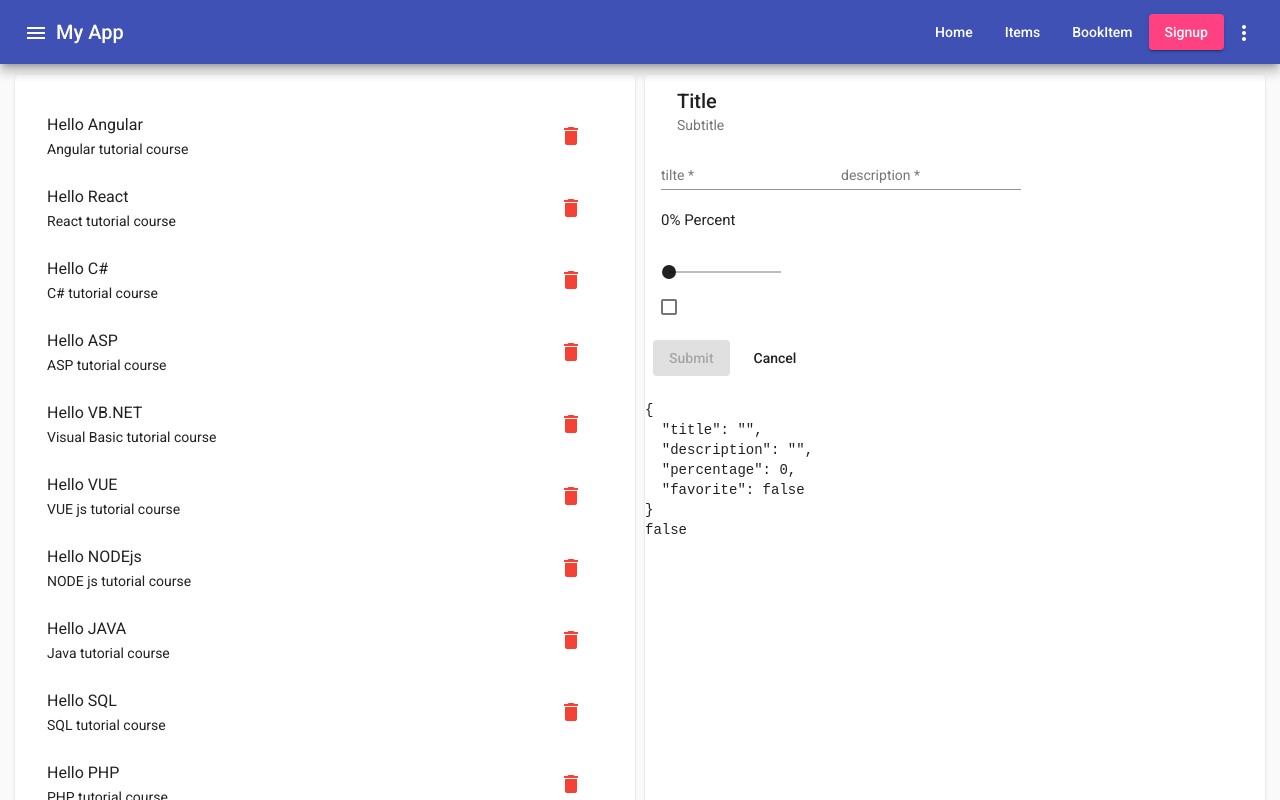
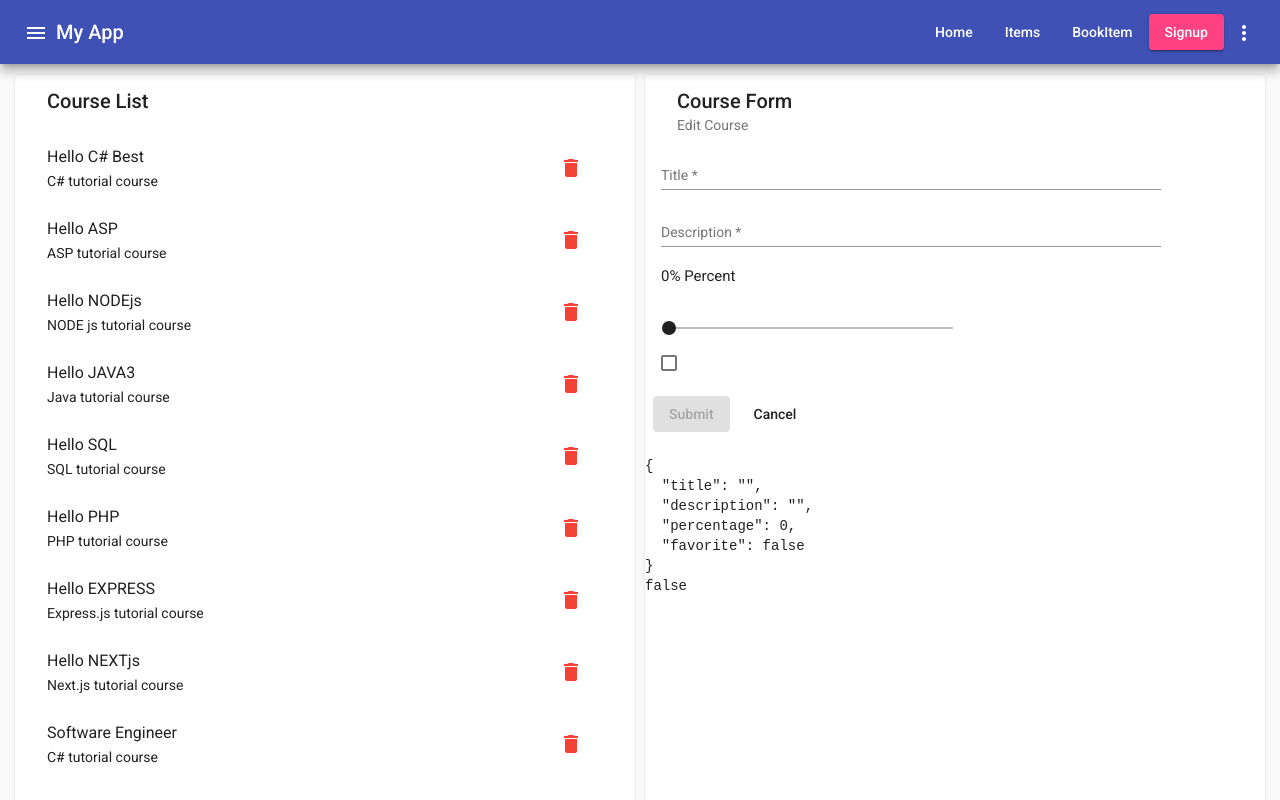
Before and after one commit to Bondesvick/AngularMaterial, an Angular app: page /items in a window 1280 px wide. Built offline with nearby package versions, Linux system fonts and the light colour scheme; data requests are answered from the project's data file.

Commit message:
seperated parts into components

```diff
--- a/server/db.json
+++ b/server/db.json
@@ -1,22 +1,8 @@
 {
   "courses": [
     {
-      "id": 1,
-      "title": "Hello Angular",
-      "description": "Angular tutorial course",
-      "percentage": 20,
-      "favorite": true
-    },
-    {
-      "id": 2,
-      "title": "Hello React",
-      "description": "React tutorial course",
-      "percentage": 0,
-      "favorite": false
-    },
-    {
       "id": 3,
-      "title": "Hello C#",
+      "title": "Hello C# Best",
       "description": "C# tutorial course",
       "percentage": 40,
       "favorite": true
@@ -29,20 +15,6 @@
       "favorite": true
     },
     {
-      "id": 5,
-      "title": "Hello VB.NET",
-      "description": "Visual Basic tutorial course",
-      "percentage": 30,
-      "favorite": false
-    },
-    {
-      "id": 6,
-      "title": "Hello VUE",
-      "description": "VUE js tutorial course",
-      "percentage": 10,
-      "favorite": false
-    },
-    {
       "id": 7,
       "title": "Hello NODEjs",
       "description": "NODE js tutorial course",
@@ -51,7 +23,7 @@
     },
     {
       "id": 8,
-      "title": "Hello JAVA",
+      "title": "Hello JAVA3",
       "description": "Java tutorial course",
       "percentage": 56,
       "favorite": false
@@ -87,22 +59,8 @@
     {
       "id": 13,
       "title": "Software Engineer",
-      "description": "hello",
-      "percentage": 24,
-      "favorite": true
-    },
-    {
-      "id": 14,
-      "title": "fffffdfdf",
-      "description": "fdfdfdfdf",
-      "percentage": 41,
-      "favorite": true
-    },
-    {
-      "id": 15,
-      "title": "Software Engineer",
-      "description": "fdfdfdfdf",
-      "percentage": 51,
+      "description": "C# tutorial course",
+      "percentage": 27,
       "favorite": true
     }
   ]
--- a/src/app/app.module.ts
+++ b/src/app/app.module.ts
@@ -13,6 +13,8 @@ import { NavbarComponent } from './navbar/navbar.component';
 import { HttpClientModule } from '@angular/common/http';
 import { SidenavComponent } from './sidenav/sidenav.component';
 import { HomeComponent } from './home/home.component';
+import { CourseDetailsComponent } from './items/course-details/course-details.component';
+import { CourseListComponent } from './items/course-list/course-list.component';
 
 
 @NgModule({
@@ -22,7 +24,9 @@ import { HomeComponent } from './home/home.component';
     BookitemComponent,
     NavbarComponent,
     SidenavComponent,
-    HomeComponent
+    HomeComponent,
+    CourseDetailsComponent,
+    CourseListComponent
   ],
   imports: [
     BrowserModule,
--- /dev/null
+++ b/src/app/items/course-details/course-details.component.html
@@ -0,0 +1,58 @@
+
+    <mat-card-header>
+        <mat-card-title>Course Form</mat-card-title>
+        <mat-card-subtitle>Edit Course</mat-card-subtitle>
+    </mat-card-header>
+
+    <form #form1="ngForm" (submit)="saveCourse.emit(course)" class="azform">
+        <mat-card-content>
+
+            <mat-form-field class="example-full-width">
+                <mat-label>Title</mat-label>
+                <input matInput placeholder="title"
+                name="title" required type="text"
+                [(ngModel)]="course.title">
+
+            </mat-form-field>
+
+            <mat-form-field class="example-full-width">
+                <mat-label>Description</mat-label>
+                <input matInput placeholder="description"
+                name="description" required type="text"
+                [(ngModel)]="course.description">
+
+            </mat-form-field>
+
+            <section>
+                <h4>{{course?.percentage}}% Percent</h4>
+                <mat-slider
+                min="0"
+                max="100"
+                name="percentage"
+                thumbLabel
+                [(ngModel)]="course.percentage">
+                </mat-slider>
+            </section>
+
+            <section>
+                <mat-checkbox name="favorite"
+                [(ngModel)]="course.favorite"></mat-checkbox>
+            </section>
+        </mat-card-content>
+
+        <mat-card-actions align="start">
+            <button [disabled]="form1.invalid" mat-raised-button color="primary" type="submit">Submit</button>
+
+            <button mat-button type="reset" (click)="cancelCourse.emit()">Cancel</button>
+        </mat-card-actions>
+    </form>
+
+    <mat-card-content>
+        <span *ngIf="course; else elseBlock">{{course?.title}}</span>
+        <ng-template #elseBlock>No lesson yet</ng-template>
+    </mat-card-content>
+
+    <mat-card-footer>
+        <pre>{{form1.value | json}}</pre>
+        <pre>{{form1.valid | json}}</pre>
+    </mat-card-footer>
--- /dev/null
+++ b/src/app/items/course-details/course-details.component.scss
@@ -0,0 +1,16 @@
+.azform{
+    //width: 100%;
+    //display: flex;
+    //flex-direction: column;
+    min-width: 150px;
+    max-width: 500px;
+    width: 100%;
+}
+
+.example-full-width {
+    width: 100%;
+  }
+
+  mat-slider {
+    width: 300px;
+  }
--- /dev/null
+++ b/src/app/items/course-list/course-list.component.html
@@ -0,0 +1,28 @@
+
+    <mat-card-header>
+        <mat-card-title>Course List</mat-card-title>
+    </mat-card-header>
+
+
+    <mat-card-content>
+        <mat-list role="list">
+            <mat-list-item matRipple
+            [matRippleCentered]="false"
+            [matRippleDisabled]="false"
+            [matRippleUnbounded]="false"
+            [matRippleRadius]="700"
+            [matRippleColor]=""
+            role="listitem" *ngFor="let item of courseLessons"
+            (click)="selectLesson.emit(item)">
+
+                    <h3 matLine>{{item.title}}</h3>
+                    <small matLine>{{item.description}}</small>
+
+                    <button mat-button color="warn"
+                        (click)="deleteLesson.emit(item.id);$event.stopImmediatePropagation()">
+                        <mat-icon>delete</mat-icon>
+                    </button>
+
+            </mat-list-item>
+      </mat-list>
+    </mat-card-content>
--- a/src/app/items/items.component.html
+++ b/src/app/items/items.component.html
@@ -1,95 +1,15 @@
 <div class="main">
     <mat-card class="card1">
-
-        <!-- <pre>{{courseLessons | json}}</pre> -->
-
-        <mat-card-content>
-            <mat-list role="list">
-                <mat-list-item matRipple
-                [matRippleCentered]="false"
-                [matRippleDisabled]="false"
-                [matRippleUnbounded]="false"
-                [matRippleRadius]="700"
-                [matRippleColor]=""
-                role="listitem" *ngFor="let item of courseLessons"
-                (click)="selectLesson(item)">
-
-                        <h3 matLine>{{item.title}}</h3>
-                        <small matLine>{{item.description}}</small>
-
-                        <button mat-button color="warn"
-                            (click)="deleteLesson(item.id);$event.stopImmediatePropagation()">
-                            <mat-icon>delete</mat-icon>
-                        </button>
-
-                </mat-list-item>
-          </mat-list>
-        </mat-card-content>
-
+        <app-course-list
+        [courseLessons]="courseLessons"
+        (selectLesson)="selectLesson($event)"
+        (deleteLesson)="deleteLesson($event)"></app-course-list>
     </mat-card>
 
     <mat-card class="card2">
-        <mat-card-header>
-            <mat-card-title>Title</mat-card-title>
-            <mat-card-subtitle>Subtitle</mat-card-subtitle>
-        </mat-card-header>
-
-        <form #form1="ngForm" (submit)="saveLesson(selectedLesson)">
-            <mat-card-content>
-                <!-- <mat-divider></mat-divider> -->
-                <mat-form-field>
-
-                    <input matInput placeholder="tilte"
-                    name="title" required type="text"
-                    [(ngModel)]="selectedLesson.title">
-
-                </mat-form-field>
-
-                <mat-form-field>
-
-                    <input matInput placeholder="description"
-                    name="description" required type="text"
-                    [(ngModel)]="selectedLesson.description">
-
-                </mat-form-field>
-
-                <!-- <mat-divider></mat-divider> -->
-
-                <section>
-                    <h4>{{selectedLesson.percentage}}% Percent</h4>
-                    <mat-slider
-                    min="0"
-                    max="100"
-                    name="percentage"
-                    thumbLabel
-                    [(ngModel)]="selectedLesson.percentage">
-                    </mat-slider>
-                </section>
-                <!-- <mat-divider></mat-divider>  -->
-
-                <section>
-                    <mat-checkbox name="favorite"
-                    [(ngModel)]="selectedLesson.favorite"></mat-checkbox>
-                </section>
-            </mat-card-content>
-
-            <mat-card-actions align="start">
-                <button [disabled]="form1.invalid" mat-raised-button color="primary" type="submit">Submit</button>
-                <!-- <mat-divider></mat-divider> -->
-                <button mat-button (click)="cancel()">Cancel</button>
-            </mat-card-actions>
-        </form>
-
-        <mat-card-content>
-            <span *ngIf="selectedLesson; else eleBlock">{{selectedLesson?.title}}</span>
-            <ng-template #eleBlock>No lesson yet</ng-template>
-        </mat-card-content>
-
-        <mat-card-footer>
-            <pre>{{form1.value | json}}</pre>
-            <pre>{{form1.valid | json}}</pre>
-        </mat-card-footer>
-
+        <app-course-details
+        [course]="selectedLesson"
+        (saveCourse)="saveLesson($event)"
+        (cancelCourse)="cancel()"></app-course-details>
     </mat-card>
-
 </div>
--- a/src/app/items/items.component.scss
+++ b/src/app/items/items.component.scss
@@ -14,5 +14,6 @@
     .card2{
         flex: 1 1;
         margin: 5px;
+        width: 100%;
     }
 }
--- a/src/app/items/items.component.ts
+++ b/src/app/items/items.component.ts
@@ -15,8 +15,7 @@ export class ItemsComponent implements OnInit {
   constructor(private bookService: BookService) { }
 
   ngOnInit(): void {
-    this.resetLesson();
-    this.loadCourses();
+    this.refreshCourses();
   }
 
   loadCourses(){
@@ -36,15 +35,19 @@ export class ItemsComponent implements OnInit {
     this.selectedLesson = emptyLesson;
   }
 
+  refreshCourses(){
+    this.resetLesson()
+    this.loadCourses()
+  }
 
   saveLesson(course){
     if(course.id){
-      this.bookService.update(course);
+      this.bookService.update(course)
+      .subscribe(result => this.refreshCourses());;
     } else{
       this.bookService.create(course)
-      .subscribe(result => this.loadCourses());
+      .subscribe(result => this.refreshCourses());
     }
-
   }
 
   selectLesson(lesson){
@@ -56,8 +59,8 @@ export class ItemsComponent implements OnInit {
   }
 
   deleteLesson(lessonId){
-    console.log(lessonId);
-    this.bookService.delete(lessonId);
+    this.bookService.delete(lessonId)
+    .subscribe(result => this.refreshCourses());
   }
 
 }
--- a/src/app/shared/services/book.service.ts
+++ b/src/app/shared/services/book.service.ts
@@ -1,50 +1,41 @@
 import { HttpClient, HttpClientModule } from '@angular/common/http';
 import { Injectable } from '@angular/core';
 
-const BASE_URL = "http://localhost:3001/";
+const BASE_URL = "http://localhost:3000/";
 
 @Injectable({
   providedIn: 'root'
 })
 
 export class BookService {
-  private model ="courses";
-
-  private courseLessons = [
-    {id: 1, title: "Hello Angular",percentage: 20, favorite: false},
-    {id: 2, title: "Hello Victor" ,percentage: 60, favorite: true},
-    {id: 3, title: "Another one", percentage: 10, favorite: false},
-    {id: 4, title: "Hello Harry", percentage: 45, favorite: true},
-    {id: 5, title: "Hello Harry", percentage: 20, favorite: true},
-    {id: 6, title: "Hello Harry", percentage: 0, favorite: false},
-    {id: 7, title: "Hello Harry", percentage: 2, favorite: true},
-    {id: 8, title: "Hello Harry", percentage: 20, favorite: false},
-    {id: 9, title: "Hello Harry", percentage: 20, favorite: false},
-    {id: 10, title: "Hello Harry", percentage: 20, favorite: false}
-  ]
+  private model ="courses/";
 
   constructor(private http: HttpClient) { }
 
   private getUrl = () => `${BASE_URL}${this.model}`;
 
+  private getUrlById = (id) => `${this.getUrl()}${id}`;
 
   all(){
     return this.http.get(this.getUrl());
   }
 
-  find(bookId){
-
+  find(courseId){
+      return this.getUrlById(courseId);
   }
 
   create(course){
     return this.http.post(this.getUrl(), course)
   }
 
-  update(book){
-    console.log("update book", book)
+  update(course){
+    //console.log("update book", book)
+    return this.http.put(this.getUrlById(course.id), course)
   }
 
-  delete(bookId){
-    console.log("delete book", bookId)
+  delete(courseId){
+    //console.log("delete book", bookId)
+    return this.http.delete(this.getUrlById(courseId));
   }
+
 }
```
Also changed, not shown: src/app/items/course-details/course-details.component.ts (added, +13 -0 lines), src/app/items/course-list/course-list.component.ts (added, +14 -0 lines), src/app/items/course-list/course-list.component.scss (added), 2 other files (tests, documents, lock files or other folders).
